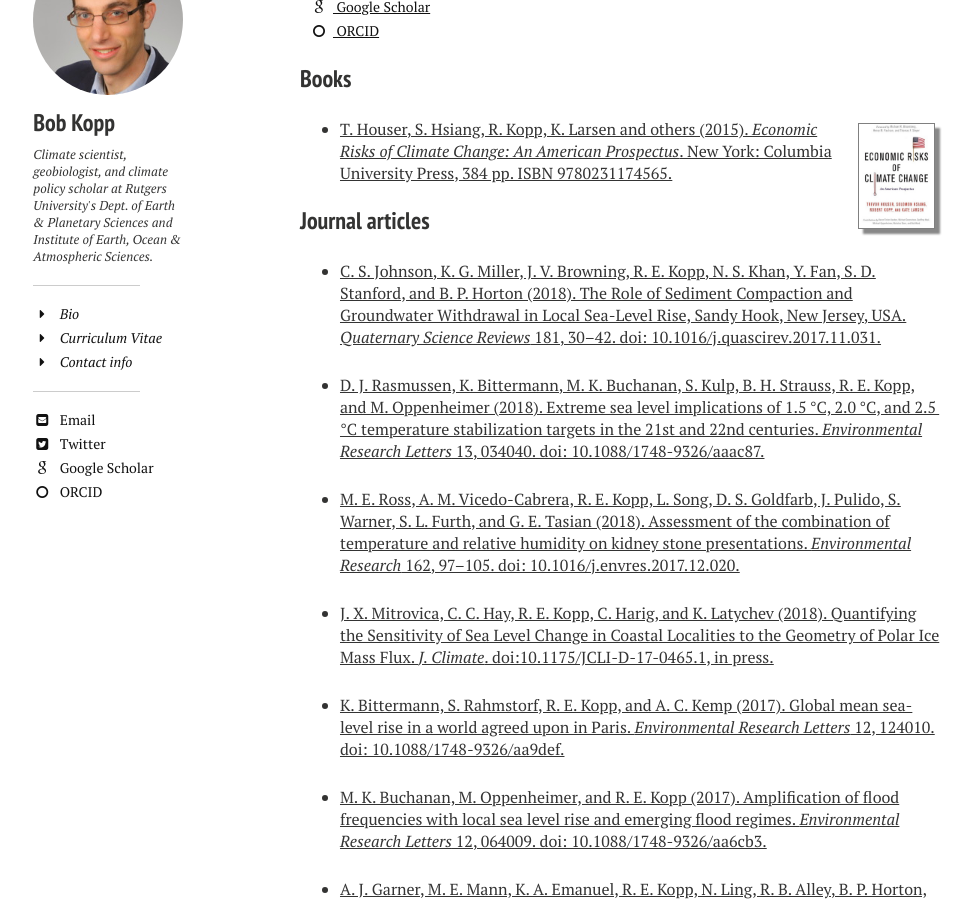
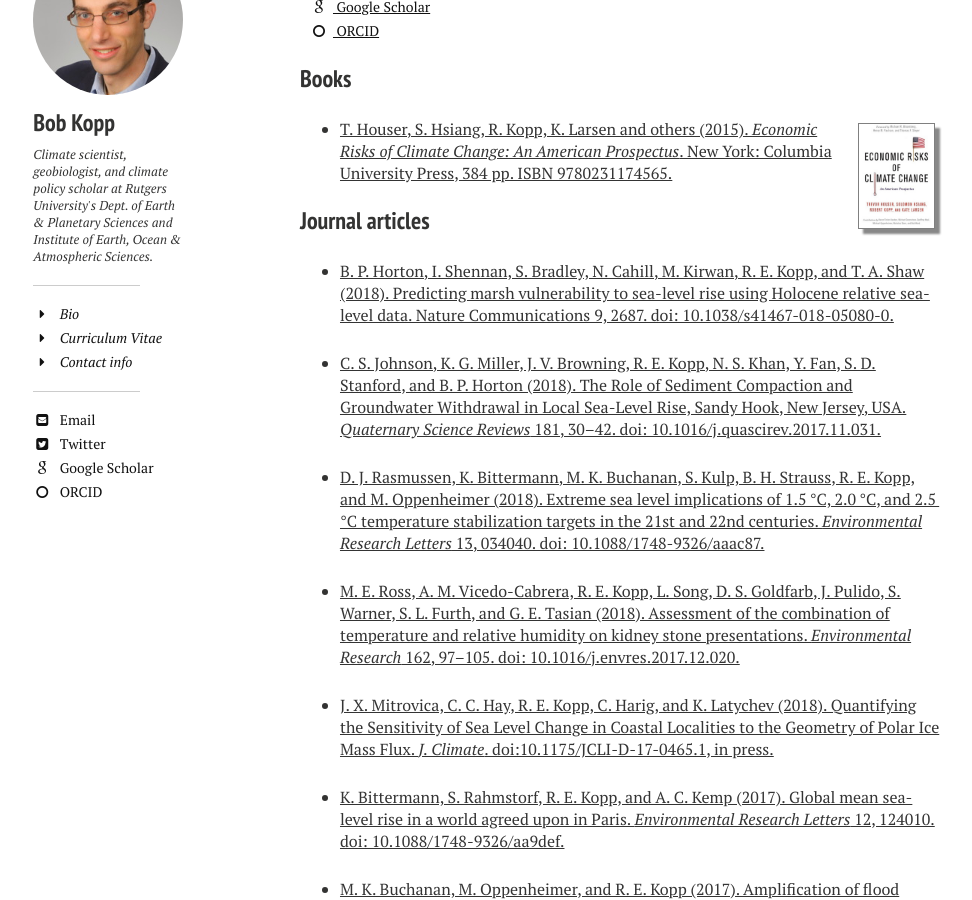
Before and after one commit to mrke/bobkopp.github.io, a Jekyll site: the page built from papers/index.md, in a window 1280 px wide and 900 px high, scrolled down 1136 px. Shown: the whole window, without its empty margins (20-992 px from the left). Built offline with Jekyll 4.4.1, drawn with Linux system fonts in a browser that asks for light colours; nearby versions of some CDN libraries; some of the changed lines change nothing that is shown; some of the changed text lies outside the part shown.

Commit message:
Horton et al 2018

```diff
--- a/papers/index.md
+++ b/papers/index.md
@@ -2,7 +2,7 @@
 layout: page
 title: Publications
 tags: [papers]
-modified: March 14 2018
+modified: July 18 2018
 comments: false
 share: false
 image:
@@ -38,6 +38,8 @@ image:
 
 ### Journal articles
 
+* [B. P. Horton, I. Shennan, S. Bradley, N. Cahill, M. Kirwan, R. E. Kopp, and T. A. Shaw (2018). Predicting marsh vulnerability to sea-level rise using Holocene relative sea-level data. Nature Communications 9, 2687. doi: 10.1038/s41467-018-05080-0.](http://dx.doi.org/10.1038/s41467-018-05080-0)
+
 * [C. S. Johnson, K. G. Miller, J. V. Browning, R. E. Kopp, N. S. Khan, Y. Fan, S. D. Stanford, and B. P. Horton (2018). The Role of Sediment Compaction and Groundwater Withdrawal in Local Sea-Level Rise, Sandy Hook, New Jersey, USA. _Quaternary Science Reviews_ 181, 30–42. doi: 10.1016/j.quascirev.2017.11.031.](http://dx.doi.org/10.1016/j.quascirev.2017.11.031)
 
 * [D. J. Rasmussen, K. Bittermann, M. K. Buchanan, S. Kulp, B. H. Strauss, R. E. Kopp, and M. Oppenheimer (2018). Extreme sea level implications of 1.5 °C, 2.0 °C, and 2.5 °C temperature stabilization targets in the 21st and 22nd centuries. _Environmental Research Letters_ 13, 034040. doi: 10.1088/1748-9326/aaac87.](http://dx.doi.org/10.1088/1748-9326/aaac87)
@@ -60,7 +62,7 @@ image:
 
 * [R. E. Kopp, R. M. DeConto, D. A. Bader, R. M. Horton, C. C. Hay, S. Kulp, M. Oppenheimer, D. Pollard, and B. H. Strauss (2017). Implications of Antarctic ice-cliff collapse and ice-shelf hydrofracturing mechanisms for sea-level projections. _Earth's Future_ 5, 1217-1233. doi: 10.1002/2017EF000663.](http://dx.doi.org/10.1002/2017EF000663) [[Climate Lab Insights Post]](http://www.impactlab.org/news-insights/kopp-ice-sea-level-rise-projections/) [[Interactive Maps]](http://stakes.climatecentral.org/)
 
-* [R. E. Kopp, A. L. Dutton, and A. E. Carlson (2017). Centennial- to millennial-scale sea-level change during the Holocene and Last Interglacial periods. _Past Global Changes Magazine_ 25(3), 148–149. doi: 10. 22498/pages.25.3.148.](http://dx.doi.org/10. 22498/pages.25.3.148)
+* [R. E. Kopp, A. L. Dutton, and A. E. Carlson (2017). Centennial- to millennial-scale sea-level change during the Holocene and Last Interglacial periods. _Past Global Changes Magazine_ 25(3), 148–149. doi: 10. 22498/pages.25.3.148.](http://dx.doi.org/10.22498/pages.25.3.148)
 
 * [A. J. Meltzner, A. D. Switzer, B. P. Horton, E. Ashe, Q. Qiu, D. F. Hill, S. L. Bradley, R. E. Kopp, E. M. Hill, J. M. Majeski, D. H. Natawidjaja, and B. W. Suwargadi (2017). Half-metre sea-level fluctuations on centennial timescales from mid-Holocene corals of Southeast Asia. _Nature Communications_ 8, 14387. doi: 10.1038/ncomms14387.](http://dx.doi.org/10.1038/ncomms14387)
 
```
Also changed, not shown: 1 other file.
